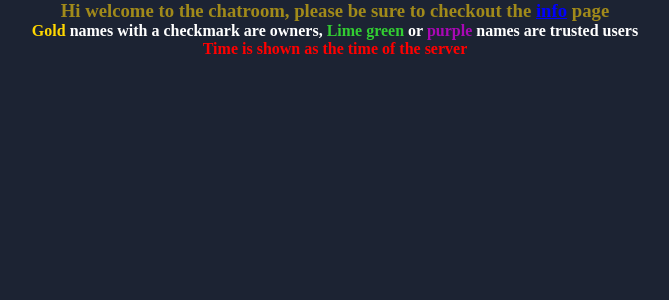
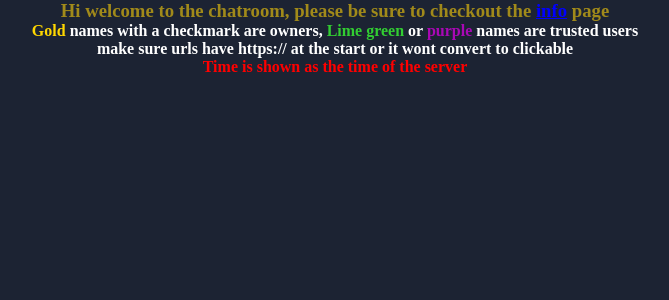
Before and after one commit to gabrielzv1233/msgr, a Flask app: page /full in a window 1280 px wide. Shown: the top 300 px of the page, without its empty margins (305-974 px from the left). Run offline with Flask 3, Linux system fonts and the light colour scheme; data that the repository does not hold is empty.

Commit message:
modifyed header, added a new loggable word and a false positive warning for that word

```diff
--- a/main.py
+++ b/main.py
@@ -41,7 +41,9 @@ block = {
     "fagot": "f***t"
 }
 
-loggable_words = ["nigger", "nigga", "niggger", "niger", "niga", "faggot", "fagot"]
+loggable_words = ["nigger", "nigga", "niggger", "niger", "niga", "faggot", "fagot", "nig" ]
+# "nig" may make false positives
+
 # end config
 
 files = {
--- a/templates/full.html
+++ b/templates/full.html
@@ -54,9 +54,9 @@
             background-color: #1C2333;
             overflow-x:wrap;
         }
-
-        #messages {
-            margin-top:7.17em;
+        #messages{
+            color: white;
+            margin-top:8.17em;
             color: #F5F9FC;
             word-break:break-all;
         }
@@ -88,6 +88,7 @@
           background-color: #1C2333;
           z-index: 9999;
           margin-bottom:0px;
+          color:white;
         }
         a {
           color:blue
@@ -97,7 +98,8 @@
 <body>
 <center>
   <header><b class="HTDM">Hi welcome to the chatroom, please be sure to checkout the <a href="/info">info</a> page</b><br>
-<b style="color:white;"><b style="color:gold;">Gold</b> names with a checkmark are owners, <b style="color:limegreen;"">Lime green</b> or <b style="color:#A908B5;">purple</b> names are trusted users</b><br>
+<b><b style="color:gold;">Gold</b> names with a checkmark are owners, <b style="color:limegreen;"">Lime green</b> or <b style="color:#A908B5;">purple</b> names are trusted users</b><brcolor: white;"color:white;"></b><br>
+<b>make sure urls have https:// at the start or it wont convert to clickable</b><br>
 <b class="TW">Time is shown as the time of the server</b><br>
 </header>
 </center>
```
